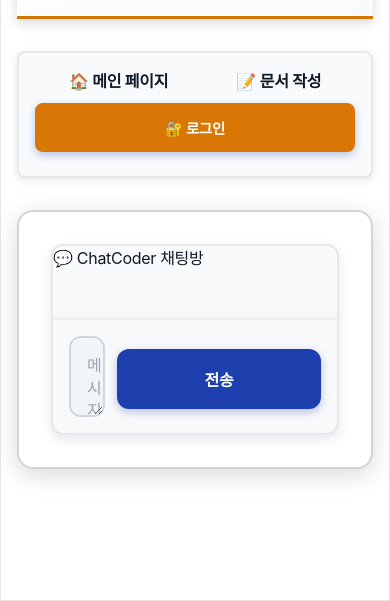
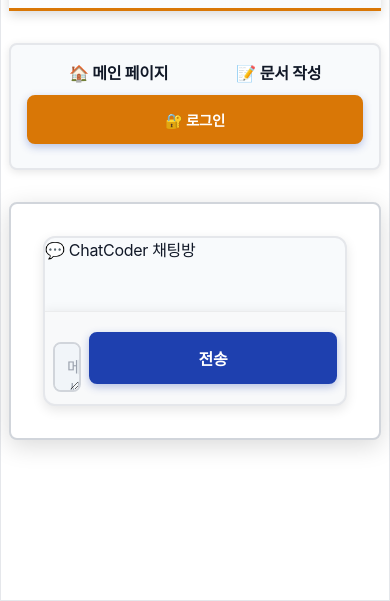
Before and after one commit to CodeNameX0/ChatCoder, a website: page chat.html in a window 390 px wide. Shown: the part 243-844 px from the top of the page. Drawn offline with Linux system fonts and the light colour scheme.

Commit message:
모바일 채팅/댓글 입력창 너비 확장 및 여백 최소화

```diff
--- a/chat.html
+++ b/chat.html
@@ -29,7 +29,7 @@
                 </div>
 
                 <div class="chat-input-container">
-                    <textarea id="chat-input" placeholder="메시지를 입력하세요... (Shift+Enter로 줄바꿈)" maxlength="500" rows="2" autocomplete="off" autocorrect="off" autocapitalize="off" spellcheck="false"></textarea>
+                    <textarea id="chat-input" placeholder="메시지를 입력하세요... (Shift+Enter로 줄바꿈)" maxlength="500" rows="1" autocomplete="off" autocorrect="off" autocapitalize="off" spellcheck="false"></textarea>
                     <button id="send-chat" id="send-button" type="button">전송</button>
                 </div>
             </div>
--- a/script.js
+++ b/script.js
@@ -979,8 +979,8 @@ document.addEventListener('DOMContentLoaded', () => {
                             ${currentUser ? `
                                 <form class="comment-form" data-doc-id="${doc.id}" style="margin-top: 1rem;">
                                     <div style="display: flex; gap: 0.5rem;">
-                                        <input type="text" class="comment-input" placeholder="댓글을 입력하세요..." required style="flex: 1; padding: 16px; border: 1px solid #ddd; border-radius: 12px; font-size: 16px; min-height: 60px; box-sizing: border-box; -webkit-appearance: none; appearance: none; line-height: 1.4;" autocomplete="off" autocorrect="off">
-                                        <button type="submit" class="comment-submit" style="padding: 16px 24px; background: #007bff; color: white; border: none; border-radius: 12px; cursor: pointer; font-size: 16px; min-height: 60px; align-self: flex-end;">댓글</button>
+                                        <input type="text" class="comment-input" placeholder="댓글을 입력하세요..." required style="flex: 1; padding: 12px; border: 1px solid #ddd; border-radius: 8px; font-size: 16px; min-height: 48px; box-sizing: border-box; -webkit-appearance: none; appearance: none; line-height: 1.4;" autocomplete="off" autocorrect="off">
+                                        <button type="submit" class="comment-submit" style="padding: 12px 20px; background: #007bff; color: white; border: none; border-radius: 8px; cursor: pointer; font-size: 16px; min-height: 48px;">댓글</button>
                                     </div>
                                 </form>
                             ` : '<p style="color: #888; font-style: italic; font-size: 0.85rem;">댓글을 작성하려면 로그인하세요.</p>'}
--- a/styles.css
+++ b/styles.css
@@ -1135,42 +1135,33 @@ body.light-mode .theme-toggle:hover {
     /* 모바일에서 채팅 입력창 개선 */
     #chat-input {
         font-size: 16px; /* iOS에서 줌 방지 */
-        padding: 16px;
-        min-height: 60px; /* 높이 증가 */
-        max-height: 120px; /* 최대 높이 설정 */
-        border-radius: 12px;
+        padding: 12px;
+        min-height: 48px; /* 원래 높이로 복원 */
+        border-radius: 8px;
         border: 2px solid var(--border-dark);
         background: var(--surface-dark);
         color: var(--text-primary);
         width: 100%;
         box-sizing: border-box;
         -webkit-appearance: none;
-        -webkit-border-radius: 12px;
-        resize: vertical; /* 세로 리사이즈 허용 */
+        -webkit-border-radius: 8px;
     }
 
     #chat-input:focus {
         outline: none;
         border-color: var(--primary-blue);
         box-shadow: 0 0 0 3px rgba(79, 70, 229, 0.1);
-        min-height: 80px; /* 포커스 시 더 높게 */
     }
 
     /* 모바일에서 댓글 입력창 개선 */
     .comment-input {
         font-size: 16px !important; /* iOS에서 줌 방지 */
-        padding: 16px !important;
-        min-height: 60px !important; /* 높이 증가 */
-        max-height: 100px !important; /* 최대 높이 설정 */
-        border-radius: 12px !important;
+        padding: 12px !important;
+        min-height: 48px !important; /* 원래 높이로 복원 */
+        border-radius: 8px !important;
         width: 100% !important;
         box-sizing: border-box !important;
         -webkit-appearance: none !important;
-        resize: vertical !important; /* 세로 리사이즈 허용 */
-    }
-
-    .comment-input:focus {
-        min-height: 80px !important; /* 포커스 시 더 높게 */
     }
 
     /* 모바일에서 텍스트 영역 개선 */
@@ -1178,8 +1169,8 @@ body.light-mode .theme-toggle:hover {
         font-size: 16px !important; /* iOS에서 줌 방지 */
         -webkit-appearance: none !important;
         resize: vertical !important;
-        min-height: 60px !important; /* 기본 높이 증가 */
-        line-height: 1.5 !important; /* 줄 간격 개선 */
+        min-height: 48px !important; /* 원래 높이로 복원 */
+        line-height: 1.4 !important;
     }
 
     /* 모바일에서 입력 필드 일반 스타일 */
@@ -1188,10 +1179,39 @@ body.light-mode .theme-toggle:hover {
     textarea {
         font-size: 16px !important;
         -webkit-appearance: none !important;
-        border-radius: 12px !important;
-        padding: 16px !important;
-        min-height: 60px !important; /* 높이 증가 */
+        border-radius: 8px !important;
+        padding: 12px !important;
+        min-height: 48px !important; /* 원래 높이로 복원 */
         line-height: 1.4 !important;
+    }
+
+    /* 모바일에서 채팅 입력 컨테이너 너비 확장 */
+    .chat-input-container {
+        padding: 12px 8px; /* 좌우 패딩 줄여서 공간 확보 */
+        gap: 8px;
+        width: 100%;
+        max-width: none; /* 최대 너비 제한 해제 */
+    }
+
+    /* 모바일에서 채팅 전체 컨테이너 너비 확장 */
+    .chat-container {
+        width: 100%;
+        max-width: none; /* 최대 너비 제한 해제 */
+        margin: 0;
+    }
+
+    /* 모바일에서 컨테이너 전체 너비 활용 */
+    .container {
+        padding: 8px; /* 좌우 패딩 줄임 */
+        width: 100%;
+        max-width: none; /* 최대 너비 제한 해제 */
+    }
+
+    /* 모바일에서 카드 너비 확장 */
+    .card {
+        width: 100%;
+        margin: 0;
+        border-radius: 8px;
     }
 
     /* 채팅 메시지 컨테이너 높이 조정 */
@@ -1206,36 +1226,55 @@ body.light-mode .theme-toggle:hover {
 
     /* 채팅 버튼 모바일 최적화 */
     #send-chat, #send-button {
-        min-height: 60px; /* 입력창과 동일한 높이 */
+        min-height: 48px; /* 원래 높이로 복원 */
         font-size: 16px;
-        padding: 16px 24px;
-        border-radius: 12px;
-        align-self: flex-end; /* 입력창 하단에 맞춤 */
+        padding: 12px 20px;
+        border-radius: 8px;
     }
 
     /* 댓글 버튼 모바일 최적화 */
     .comment-submit {
-        min-height: 60px !important; /* 입력창과 동일한 높이 */
+        min-height: 48px !important; /* 원래 높이로 복원 */
         font-size: 16px !important;
-        padding: 16px 24px !important;
-        border-radius: 12px !important;
-        align-self: flex-end !important; /* 입력창 하단에 맞춤 */
-    }
-
-    /* 모바일에서 채팅 입력 컨테이너 개선 */
+        padding: 12px 20px !important;
+        border-radius: 8px !important;
+    }
+
+    /* 모바일에서 채팅 입력 컨테이너 너비 확장 */
     .chat-input-container {
-        padding: 16px;
-        gap: 12px;
-        align-items: stretch; /* 버튼과 입력창 높이 맞춤 */
+        padding: 12px 8px; /* 좌우 패딩 줄여서 공간 확보 */
+        gap: 8px;
+        width: 100%;
+        max-width: none; /* 최대 너비 제한 해제 */
+    }
+
+    /* 모바일에서 채팅 전체 컨테이너 너비 확장 */
+    .chat-container {
+        width: 100%;
+        max-width: none; /* 최대 너비 제한 해제 */
+        margin: 0;
+    }
+
+    /* 모바일에서 컨테이너 전체 너비 활용 */
+    .container {
+        padding: 8px; /* 좌우 패딩 줄임 */
+        width: 100%;
+        max-width: none; /* 최대 너비 제한 해제 */
+    }
+
+    /* 모바일에서 카드 너비 확장 */
+    .card {
+        width: 100%;
+        margin: 0;
+        border-radius: 8px;
     }
 
     /* 모바일에서 채팅 입력 필드 스타일 개선 */
     .chat-input-field {
-        min-height: 60px !important;
-        max-height: 120px !important;
-        padding: 16px !important;
+        min-height: 48px !important; /* 원래 높이로 복원 */
+        padding: 12px !important;
         font-size: 16px !important;
-        border-radius: 12px !important;
+        border-radius: 8px !important;
         line-height: 1.4 !important;
     }
 }
```
